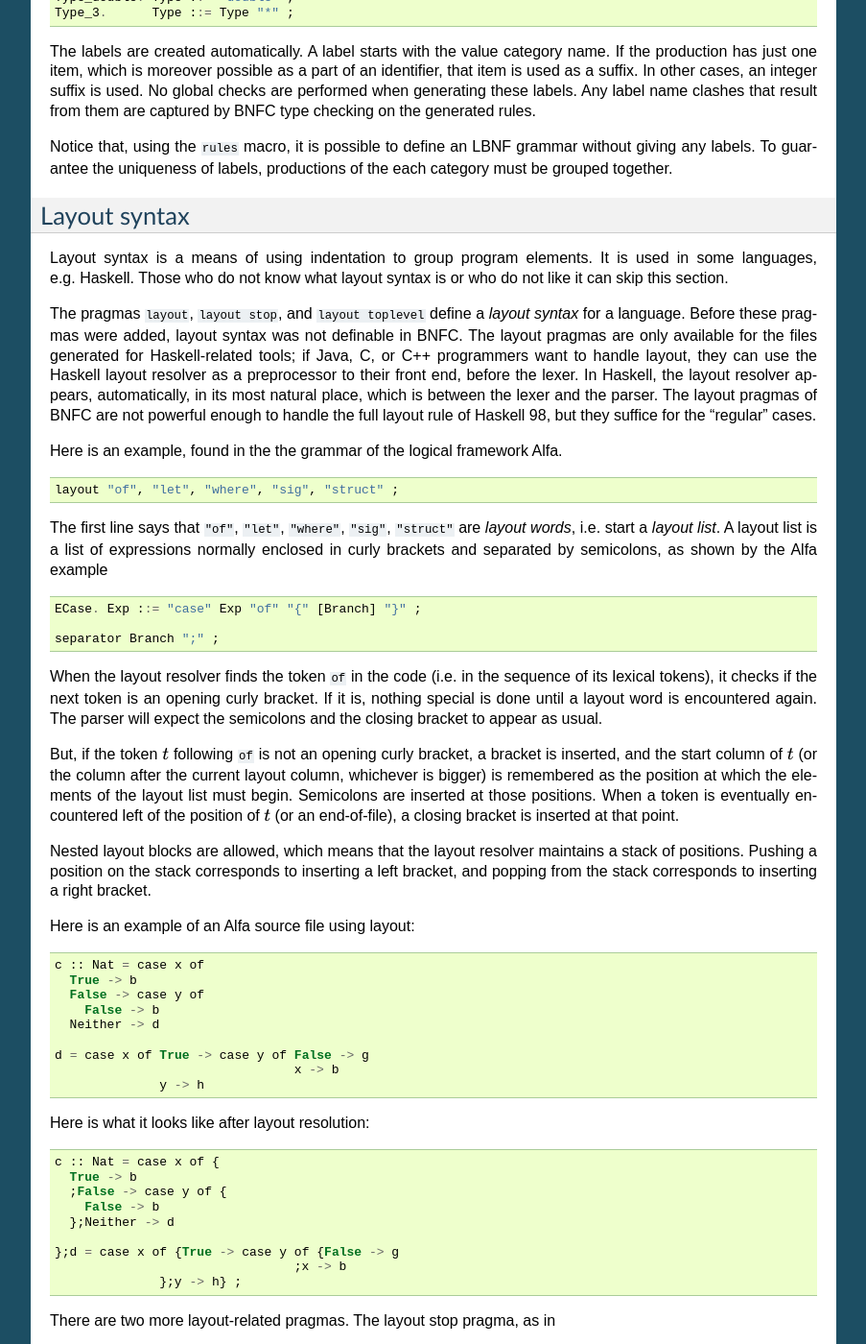
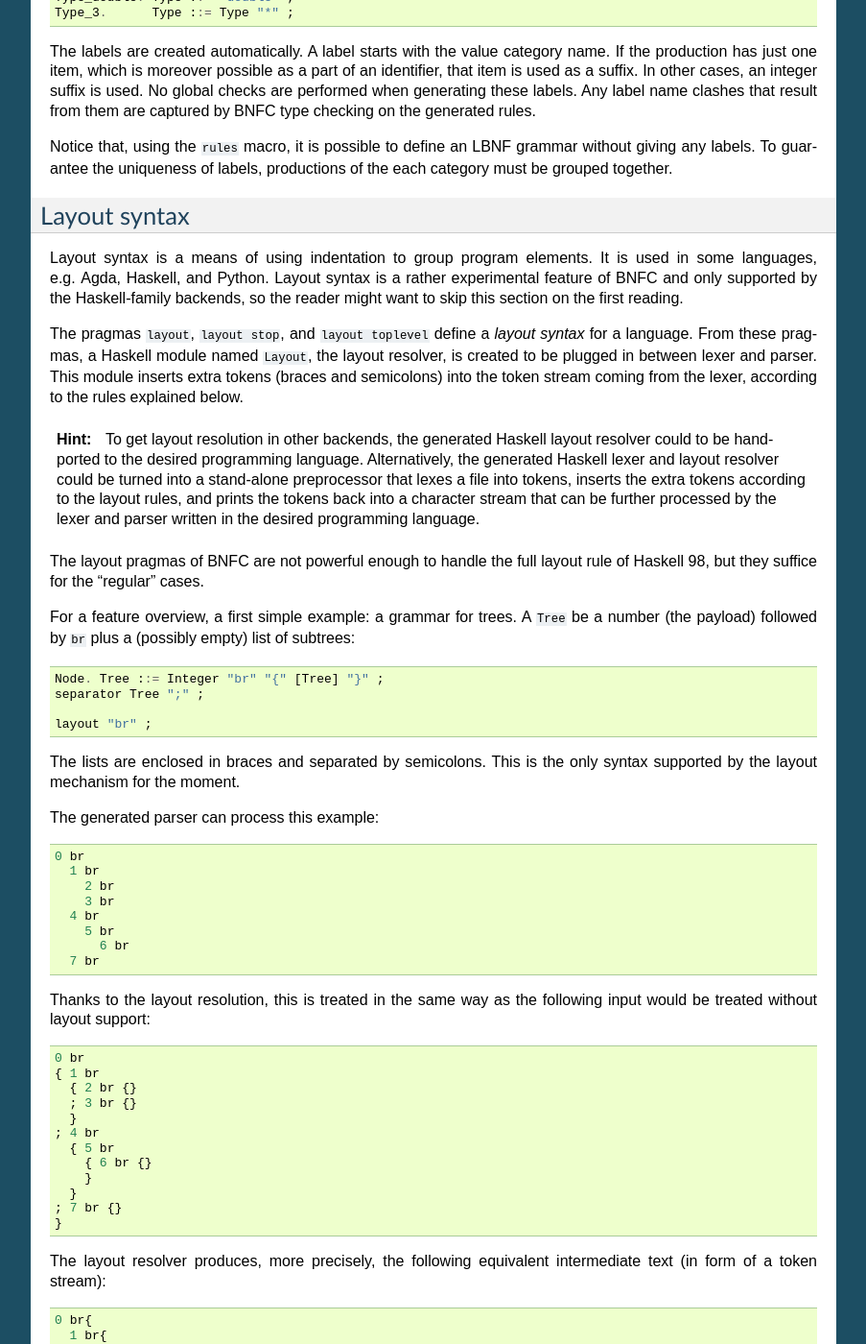
Before and after one commit to BNFC/bnfc, a Sphinx documentation site: the page built from docs/lbnf.rst, in a window 1280 px wide and 1400 px high, scrolled down 9380 px. Shown: the whole window at 96% size, without its empty margins (198-1101 px from the left). Built offline with Sphinx 7.4.7, drawn with Linux system fonts in a browser that asks for light colours; formulas are drawn with MathJax 3; some of the changed text lies outside the part shown.

Commit message:
[ docs ] Updated the description of the layout feature, adding a new example.
- Changed some formulations that were hard to understand.
- Removed outdated reference to hugs.
- Removed factual errors.

```diff
--- a/docs/lbnf.rst
+++ b/docs/lbnf.rst
@@ -683,22 +683,92 @@ Layout syntax
 =============
 
 Layout syntax is a means of using indentation to group program elements.
-It is used in some languages, e.g. Haskell. Those who do not know what
-layout syntax is or who do not like it can skip this section.
+It is used in some languages, e.g. Agda, Haskell, and Python.
+Layout syntax is a rather experimental feature of BNFC and only
+supported by the Haskell-family backends, so the reader
+might want to skip this section on the first reading.
 
 The pragmas ``layout``, ``layout stop``, and ``layout toplevel`` define a *layout
-syntax* for a language. Before these pragmas were added, layout syntax
-was not definable in BNFC. The layout pragmas are only available for the
-files generated for Haskell-related tools; if Java, C, or C++
-programmers want to handle layout, they can use the Haskell layout
-resolver as a preprocessor to their front end, before the lexer. In
-Haskell, the layout resolver appears, automatically, in its most natural
-place, which is between the lexer and the parser. The layout pragmas of
+syntax* for a language.
+From these pragmas, a Haskell module named ``Layout``, the layout
+resolver, is created to be plugged in between lexer and parser.  This
+module inserts extra tokens (braces and semicolons) into the token
+stream coming from the lexer, according to the rules explained below.
+
+.. hint::
+
+   To get layout resolution in other backends, the generated Haskell
+   layout resolver could to be hand-ported to the desired programming
+   language.  Alternatively, the generated Haskell lexer and layout
+   resolver could be turned into a stand-alone preprocessor that
+   lexes a file into tokens, inserts the extra tokens according to
+   the layout rules, and prints the tokens back into a character
+   stream that can be further processed by the lexer and parser
+   written in the desired programming language.
+
+The layout pragmas of
 BNFC are not powerful enough to handle the full layout rule of Haskell
 98, but they suffice for the “regular” cases.
 
-Here is an example, found in the the grammar of the logical framework
-Alfa.
+For a feature overview, a first simple example: a grammar for trees.
+A ``Tree`` be a number (the payload) followed by ``br`` plus a
+(possibly empty) list of subtrees::
+
+
+  Node. Tree ::= Integer "br" "{" [Tree] "}" ;
+  separator Tree ";" ;
+
+  layout "br" ;
+
+The lists are enclosed in braces and separated by semicolons.  This is
+the only syntax supported by the layout mechanism for the moment.
+
+The generated parser can process this example::
+
+  0 br
+    1 br
+      2 br
+      3 br
+    4 br
+      5 br
+        6 br
+    7 br
+
+Thanks to the layout resolution, this is treated in the same way as
+the following input would be treated without layout support::
+
+  0 br
+  { 1 br
+    { 2 br {}
+    ; 3 br {}
+    }
+  ; 4 br
+    { 5 br
+      { 6 br {}
+      }
+    }
+  ; 7 br {}
+  }
+
+The layout resolver produces, more precisely, the following equivalent
+intermediate text (in form of a token stream)::
+
+  0 br{
+    1 br{
+      2 br{
+    }; 3 br{
+    }
+  }; 4 br{
+      5 br{
+        6 br{
+      }
+    }
+  }; 7 br{
+  }}
+
+
+Now to a more realistic example, found in the the grammar of the logical framework
+Alfa.  (Caveat: This example is a bit dated...)
 
 ::
 
@@ -707,9 +777,7 @@ Alfa.
 The first line says that ``"of"``, ``"let"``, ``"where"``, ``"sig"``,
 ``"struct"`` are *layout words*, i.e. start a *layout list*. A layout list is a
 list of expressions normally enclosed in curly brackets and separated by
-semicolons, as shown by the Alfa example
-
-::
+semicolons, as shown by the Alfa example::
 
       ECase. Exp ::= "case" Exp "of" "{" [Branch] "}" ;
 
@@ -734,9 +802,7 @@ maintains a stack of positions. Pushing a position on the stack
 corresponds to inserting a left bracket, and popping from the stack
 corresponds to inserting a right bracket.
 
-Here is an example of an Alfa source file using layout:
-
-::
+Here is an example of an Alfa source file using layout::
 
       c :: Nat = case x of
         True -> b
@@ -748,9 +814,7 @@ Here is an example of an Alfa source file using layout:
                                       x -> b
                     y -> h
 
-Here is what it looks like after layout resolution:
-
-::
+Here is what it looks like after layout resolution::
 
       c :: Nat = case x of {
         True -> b
@@ -759,8 +823,8 @@ Here is what it looks like after layout resolution:
         };Neither -> d
 
       };d = case x of {True -> case y of {False -> g
-                                      ;x -> b
-                    };y -> h} ;
+                                         ;x -> b
+                      };y -> h} ;
 
 There are two more layout-related pragmas. The layout stop pragma, as in
 
@@ -778,21 +842,6 @@ list, even though no layout word indicates this. The position is the
 first column, and the resolver adds a semicolon after every paragraph
 whose first token is at this position. No curly brackets are added. The
 Alfa file above is an example of this, with two such semicolons added.
-
-To make layout resolution a stand-alone program, e.g. to serve as a
-preprocessor, the programmer can modify the BNFC source file
-``ResolveLayoutAlfa.hs`` as indicated in the file, and either compile it or
-run it in the Hugs interpreter by
-
-::
-
-      runhugs ResolveLayoutX.hs <X-source-file>
-
-We may add the generation of ``ResolveLayoutX.hs`` to a later version of
-BNFC.
-
-**Bug**. The generated layout resolver does not work correctly if a
-layout word is the first token on a line.
 
 .. _profile:
 
```
